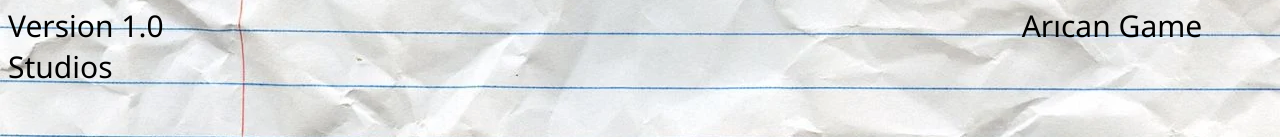
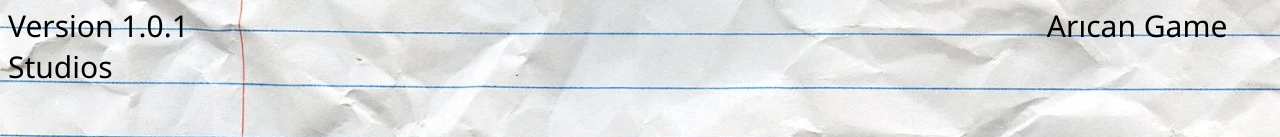
Before and after one commit to AricanSoft/Poznd, a plain HTML site: page index.html in a window 1280 px wide. Shown: the part 515-652 px from the top of the page. Drawn offline with Linux system fonts and the light colour scheme.

Commit message:
Update index.html

```diff
--- a/index.html
+++ b/index.html
@@ -33,6 +33,6 @@
         <a href="Pozndcredits.html">Credits</a>
         <br><br>
     </center>
-    <h>Version 1.0 &nbsp;&nbsp;&nbsp;&nbsp;&nbsp;&nbsp;&nbsp;&nbsp;&nbsp;&nbsp;&nbsp;&nbsp;&nbsp;&nbsp;&nbsp;&nbsp;&nbsp;&nbsp;&nbsp;&nbsp;&nbsp;&nbsp;&nbsp;&nbsp;&nbsp;&nbsp;&nbsp;&nbsp;&nbsp;&nbsp;&nbsp;&nbsp;&nbsp;&nbsp;&nbsp;&nbsp;&nbsp;&nbsp;&nbsp;&nbsp;&nbsp;&nbsp;&nbsp;&nbsp;&nbsp;&nbsp;&nbsp;&nbsp;&nbsp;&nbsp;&nbsp;&nbsp;&nbsp;&nbsp;&nbsp;&nbsp;&nbsp;&nbsp;&nbsp;&nbsp;&nbsp;&nbsp;&nbsp;&nbsp;&nbsp;&nbsp;&nbsp;&nbsp;&nbsp;&nbsp;&nbsp;&nbsp;&nbsp;&nbsp;&nbsp;&nbsp;&nbsp;&nbsp;&nbsp;&nbsp;&nbsp;&nbsp;&nbsp;&nbsp;&nbsp;&nbsp;&nbsp;&nbsp;&nbsp;&nbsp;&nbsp;&nbsp;&nbsp;&nbsp;&nbsp;&nbsp;&nbsp;&nbsp;&nbsp;&nbsp;&nbsp;&nbsp;&nbsp;&nbsp;&nbsp;&nbsp;&nbsp;&nbsp; Arıcan Game Studios</h>
+    <h>Version 1.0.1 &nbsp;&nbsp;&nbsp;&nbsp;&nbsp;&nbsp;&nbsp;&nbsp;&nbsp;&nbsp;&nbsp;&nbsp;&nbsp;&nbsp;&nbsp;&nbsp;&nbsp;&nbsp;&nbsp;&nbsp;&nbsp;&nbsp;&nbsp;&nbsp;&nbsp;&nbsp;&nbsp;&nbsp;&nbsp;&nbsp;&nbsp;&nbsp;&nbsp;&nbsp;&nbsp;&nbsp;&nbsp;&nbsp;&nbsp;&nbsp;&nbsp;&nbsp;&nbsp;&nbsp;&nbsp;&nbsp;&nbsp;&nbsp;&nbsp;&nbsp;&nbsp;&nbsp;&nbsp;&nbsp;&nbsp;&nbsp;&nbsp;&nbsp;&nbsp;&nbsp;&nbsp;&nbsp;&nbsp;&nbsp;&nbsp;&nbsp;&nbsp;&nbsp;&nbsp;&nbsp;&nbsp;&nbsp;&nbsp;&nbsp;&nbsp;&nbsp;&nbsp;&nbsp;&nbsp;&nbsp;&nbsp;&nbsp;&nbsp;&nbsp;&nbsp;&nbsp;&nbsp;&nbsp;&nbsp;&nbsp;&nbsp;&nbsp;&nbsp;&nbsp;&nbsp;&nbsp;&nbsp;&nbsp;&nbsp;&nbsp;&nbsp;&nbsp;&nbsp;&nbsp;&nbsp;&nbsp;&nbsp;&nbsp; Arıcan Game Studios</h>
 </body>
 </html>
```
